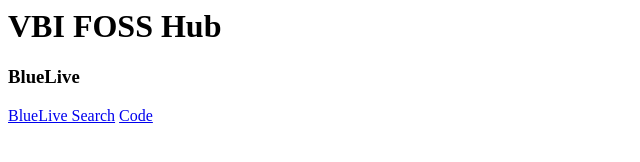
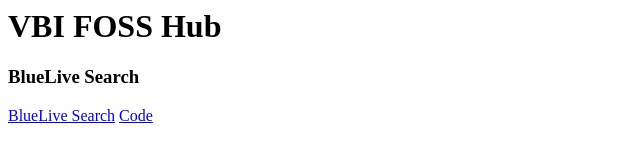
Before and after one commit to Vcode26/VBI-iOS-FOSS-Hub, a plain HTML site: page index.html in a window 1280 px wide. Shown: the full height of the page, 0-640 px from the left. Drawn offline with Linux system fonts and the light colour scheme.

Commit message:
fixed text from BlueLive to BlueLive Search

```diff
--- a/index.html
+++ b/index.html
@@ -1,4 +1,4 @@
 <h1>VBI FOSS Hub</h1>
-<h3>BlueLive <Search></Search></h3>
+<h3>BlueLive Search</h3>
 <a href="https://vbifoss.pages.dev/BlueLive%20Search/vsaechuj.mobileconfig">BlueLive Search</a>
 <a href="https://vbifoss.pages.dev/BlueLive%20Search/vsaechuj.mobileconfig">Code</a>
```
